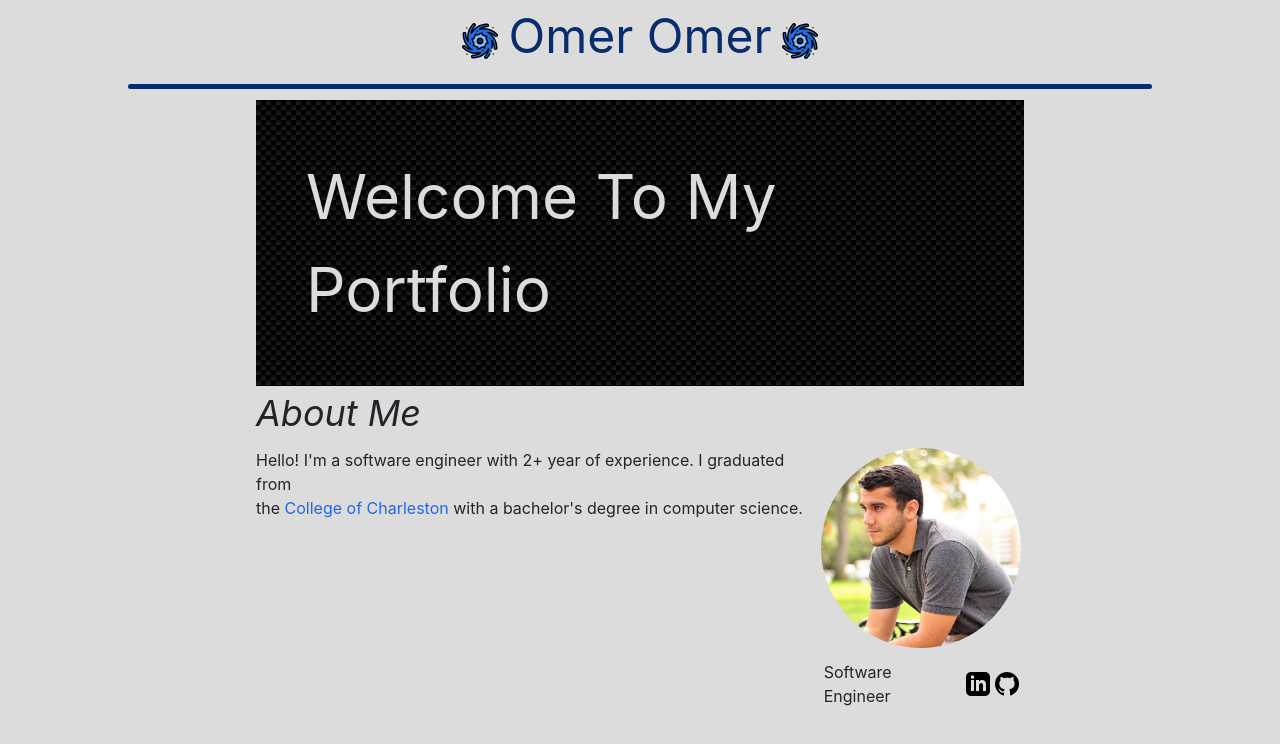
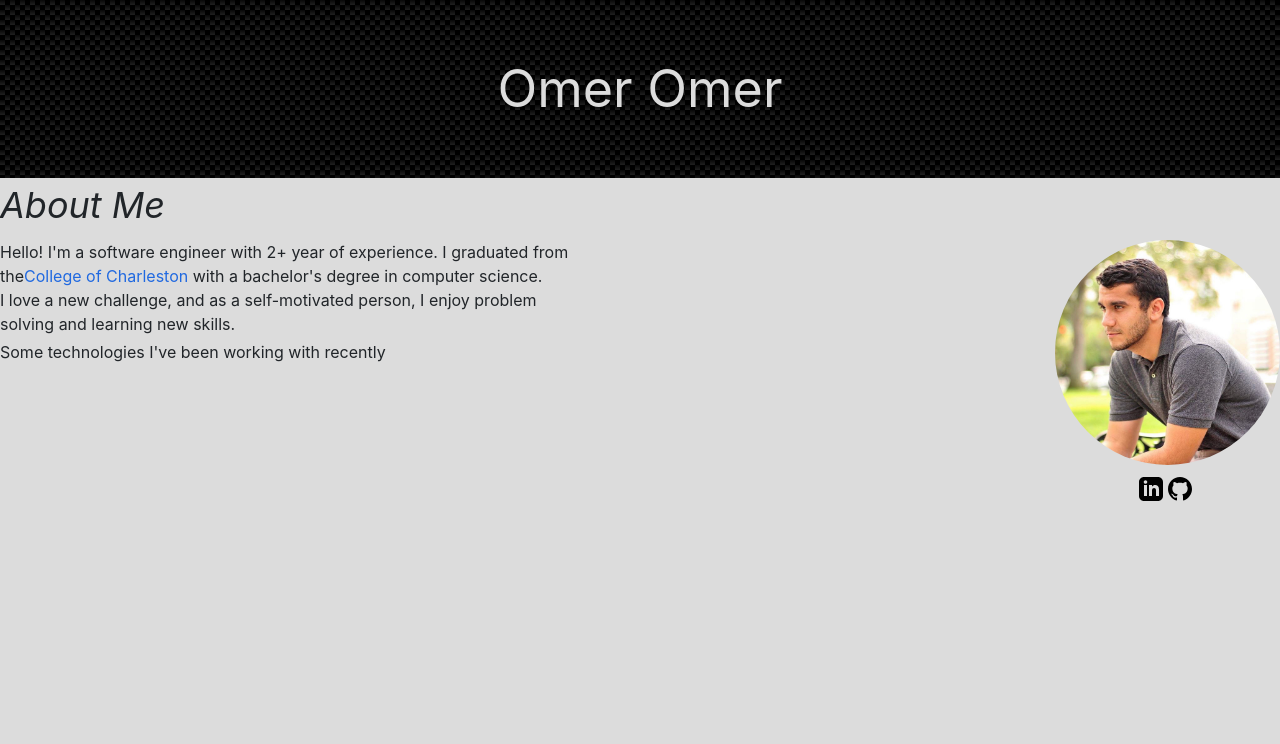
Before and after one commit to oomer9/portfolio, a React (Create React App) app: page / in a window 1280 px wide. Shown: the top 744 px of the page. Built offline with nearby package versions, Linux system fonts and the light colour scheme.

Commit message:
i'm back

```diff
--- a/src/aboutme/aboutme.module.scss
+++ b/src/aboutme/aboutme.module.scss
@@ -1,8 +1,8 @@
 @import '../style/variables.scss';
 
 .avatar{
-    width: 200px !important;
-    height: 200px !important;
+    width: 225px !important;
+    height: 225px !important;
     margin-bottom: 12px;
     :hover{
         animation-name: pulse;
@@ -43,3 +43,13 @@
         opacity: 1;
     }
   }
+.textLink{
+    color: $color-blue !important;
+}
+.textLink:hover{
+    cursor: pointer !important;
+    text-decoration: underline !important;
+}
+.mr40{
+    margin-right: 40%;
+}
--- a/src/aboutme/aboutme.tsx
+++ b/src/aboutme/aboutme.tsx
@@ -1,49 +1,74 @@
-import React from 'react';
-import classes from './aboutme.module.scss';
-import OmerPic from '../svgs/omerPic.jpeg'
-import Avatar from '@material-ui/core/Avatar';
-import LinkedIn from '../svgs/linkedInLogo.svg';
-import GithubLogog from '../svgs/githubIcon.svg';
-import '../style/globalstyles.scss'
+import React from "react";
+import classes from "./aboutme.module.scss";
+import OmerPic from "../svgs/omerPic.jpeg";
+import Avatar from "@material-ui/core/Avatar";
+import LinkedIn from "../svgs/linkedInLogo.svg";
+import GithubLogog from "../svgs/githubIcon.svg";
+import "../style/globalstyles.scss";
 
-const AboutMe =()=>{
-
-    const linkedInLink = ()=>{
-        window.open("https://www.linkedin.com/in/omerromer/", '_blank');
-    }
-    const githubLink = ()=>{
-        window.open("https://github.com/oomer9", '_blank');
-    }
-    return(
+const AboutMe = () => {
+  const linkedInLink = () => {
+    window.open("https://www.linkedin.com/in/omerromer/", "_blank");
+  };
+  const githubLink = () => {
+    window.open("https://github.com/oomer9", "_blank");
+  };
+  return (
     <div className={" justify-content-center mb-4 "}>
       <div className=" mdHeader d-flex flex-row justify-content-start mb-2 ">
         About Me
       </div>
       <div className=" d-flex flex-row justify-content-between ">
         <div>
-                    <div> Hello!  I'm a software engineer with 2+ year of experience. I graduated from</div>
-                    <div> the <a href="https://www.cofc.edu/" target="_blank">College of Charleston</a> with a bachelor's degree in computer science.</div>
+          <div>
+            {" "}
+            Hello! I'm a software engineer with 2+ year of experience. I
+            graduated from
+          </div>
+          <div>
+            the
+            <a
+              className={classes.textLink}
+              rel="noopener"
+              href="https://www.cofc.edu/"
+              target="_blank"
+            >
+              College of Charleston
+            </a>{" "}
+            with a bachelor's degree in computer science.
+          </div>
+          <div>
+            I love a new challenge, and as a self-motivated person, I enjoy
+            problem{" "}
+          </div>
+          <div>solving and learning new skills.</div>
+          <div className=" my-1 ">
+            Some technologies I've been working with recently
+          </div>
         </div>
         <div>
           <div className=" d-flex flex-row justify-content-center ">
             <Avatar alt="Omer Pic" src={OmerPic} className={classes.avatar} />
           </div>
           <div className={" d-flex flex-row justify-content-center mb-2 "}>
-                        <div className={classes.item}>
-                            Software Engineer
+            <img
+              onClick={linkedInLink}
+              src={LinkedIn}
+              alt="LinkedIn Logo"
+              className={classes.icon}
+            />
+            <img
+              onClick={githubLink}
+              src={GithubLogog}
+              alt="Github Logo"
+              className={classes.icon}
+            />
           </div>
-                        <img onClick={linkedInLink} src={LinkedIn} alt="LinkedIn Logo" className={classes.icon}/>
-                        <img onClick={githubLink} src={GithubLogog} alt="Github Logo" className={classes.icon}/>
         </div>
       </div>
 
+      <div className={" d-flex flex-row justify-content-center "}></div>
     </div>
-
-            <div className={" d-flex flex-row justify-content-center "}>
-
-            </div>
-        </div>
-    )
-
-}
+  );
+};
 export default AboutMe;
--- a/src/datarendering/datarendering.tsx
+++ b/src/datarendering/datarendering.tsx
@@ -62,12 +62,14 @@ const DataRendering =()=>{
                 </div>
             </div>
 
-            <Dialog isOpen={openDialog} onClose={closeDialog} header="Movie Clicked">
+            <Dialog isOpen={openDialog} onClose={closeDialog} header="Create Order">
+                <div>
                 <div className=" d-flex flex-row justify-content-center mb-2 ">
                     <img src={movieImage} alt="Error Finding Movie image"/>
                 </div>
                 <div className=" d-flex flex-row justify-content-center ">
                     <Button label="OK" onClick={closeDialog}/>
+                </div>
                 </div>
             </Dialog>
         </div>
--- a/src/header/header.module.scss
+++ b/src/header/header.module.scss
@@ -4,6 +4,10 @@
 .header{
     color: $color-dark-blue;
     font-size: 48px;
+
+}
+.header:hover{
+  text-decoration: none !important;
 }
 .headerIcon{
     transform: rotate(90deg);
--- a/src/header/header.tsx
+++ b/src/header/header.tsx
@@ -1,7 +1,6 @@
 import React from 'react';
 import blackHole from '../svgs/blackHole.svg';
 import {Link} from "react-router-dom";
-import HomeMenu from '../uicomponents/menu/menu';
 import classes from './header.module.scss'
 
 const Header = ()=>{
--- a/src/home/home.module.scss
+++ b/src/home/home.module.scss
@@ -1,12 +1,5 @@
 @import '../style/variables.scss';
 
-
-  .content{
-    width: 100%;
-    margin-top: 100px;
-    margin-right:20%;
-    margin-left: 20%;
-  }
   .fixed{
     position: fixed;
     z-index: 1000;
@@ -23,8 +16,9 @@
     background-position: 0px 0px, 5px 5px, 0px 0px;
     color: $color-light-grey;
     height: auto;
+    width: 100%;
   }
   .welcomeText{
-    font-size: 62px;
+    font-size: 52px;
     padding: 50px;
   }
--- a/src/home/home.scss
+++ b/src/home/home.scss
@@ -1,3 +1,16 @@
+@import '../style/variables.scss';
+
 a{
     text-decoration: none !important;
 }
+li{
+    list-style: none; /* Remove default bullets */
+  }
+li::before {
+    content: "\21DD";  /* Add content: \2022 is the CSS Code/unicode for a bullet */
+    color: $color-blue;
+    font-weight: bold;
+    display: inline-block;
+    width: 20px;
+    margin-left: 5px;
+  }
--- a/src/home/home.tsx
+++ b/src/home/home.tsx
@@ -1,32 +1,27 @@
-import React, { useState } from 'react';
-import classes from  './home.module.scss';
-import '../style/globalstyles.scss';
-import './home.scss'
-import { Route } from "react-router-dom";
-import AboutMe from '../aboutme/aboutme';
-import Header from '../header/header';
-import DataRendering from '../datarendering/datarendering';
+import React, { useState } from "react";
+import classes from "./home.module.scss";
+import "../style/globalstyles.scss";
+import "./home.scss";
+import AboutMe from "../aboutme/aboutme";
 
-const Home = ()=> {
-
-    return(
-        <div className=" d-flex ">
-            <div className={classes.fixed}>
-                <Header/>
-            </div>
-
-            <div className={classes.content}>
-                <div className={classes.welcome}>
-                    <div  className={" d-flex flex-row justify-content-center "+ classes.welcomeText}>
-                        Welcome To My Portfolio
-                    </div>
-                </div>
-                <AboutMe/>
-                {/* <DataRendering/> */}
-            </div>
-
+const Home = () => {
+  return (
+    <div>
+        <div className=
+            " d-flex flex-column justify-content-center " ></div>
+      <div className={classes.welcome}>
+        <div
+          className={
+            " d-flex flex-row justify-content-center " + classes.welcomeText
+          }
+        >
+          Omer Omer
         </div>
-    )
-}
+      </div>
+      <div>
+      <AboutMe /></div>
+    </div>
+  );
+};
 
 export default Home;
--- a/src/style/globalstyles.scss
+++ b/src/style/globalstyles.scss
@@ -26,10 +26,3 @@
     font-size: 24px;
     font-style: oblique;
 }
-a{
-    color: $color-blue !important;
-}
-a:hover{
-    cursor: pointer !important;
-    text-decoration: underline !important;
-}
```
Also changed, not shown: src/uicomponents/dialog/dialog.tsx (+20 -25 lines). Lines whose indentation alone changed are shown as unchanged.
